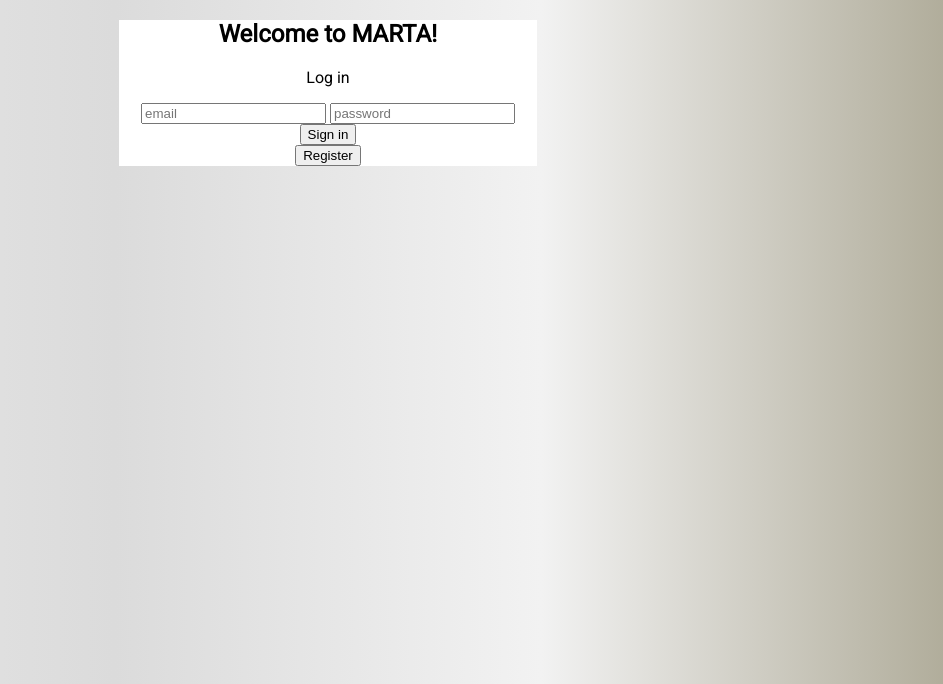
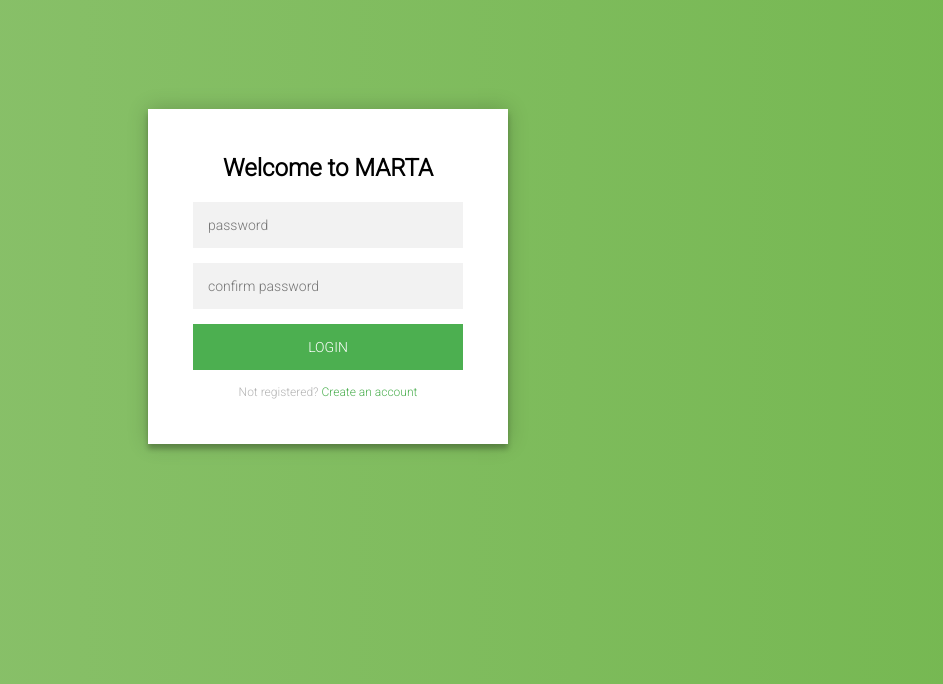
Before and after one commit to jacobcwebber/CS4400_Project, a Flask app: page / in a window 1280 px wide. Shown: the top 684 px of the page, without its empty margins (312-1255 px from the left). Run offline with Flask 2, Linux system fonts and the light colour scheme; some libraries are stand-ins or nearby versions.

Commit message:
made login and register page one thing and made it look nice

```diff
--- a/app.py
+++ b/app.py
@@ -17,9 +17,6 @@ app.config.update(
 def index():
     return render_template('index.html')
 
+#render user login page
 
-#render registration page (to be phased out and built into login w/ some js)
-@app.route('/register/', methods=['GET', 'POST'])
-def register():
-    if request.method == 'GET':
-        return render_template('register.html')
+#render admin login page
--- a/static/css/styles.css
+++ b/static/css/styles.css
@@ -1,12 +1,100 @@
+@import url(https://fonts.googleapis.com/css?family=Roboto:300);
+
+.login-page {
+  width: 360px;
+  padding: 8% 0 0;
+  margin: auto;
+}
+.form {
+  position: relative;
+  z-index: 1;
+  background: #FFFFFF;
+  max-width: 360px;
+  margin: 0 auto 100px;
+  padding: 25px 45px 45px 45px;
+  text-align: center;
+  box-shadow: 0 0 20px 0 rgba(0, 0, 0, 0.2), 0 5px 5px 0 rgba(0, 0, 0, 0.24);
+}
+.form input {
+  font-family: "Roboto", sans-serif;
+  outline: 0;
+  background: #f2f2f2;
+  width: 100%;
+  border: 0;
+  margin: 0 0 15px;
+  padding: 15px;
+  box-sizing: border-box;
+  font-size: 14px;
+}
+.form button {
+  font-family: "Roboto", sans-serif;
+  text-transform: uppercase;
+  outline: 0;
+  background: #4CAF50;
+  width: 100%;
+  border: 0;
+  padding: 15px;
+  color: #FFFFFF;
+  font-size: 14px;
+  -webkit-transition: all 0.3 ease;
+  transition: all 0.3 ease;
+  cursor: pointer;
+}
+.form button:hover,.form button:active,.form button:focus {
+  background: #43A047;
+}
+.form .message {
+  margin: 15px 0 0;
+  color: #b3b3b3;
+  font-size: 12px;
+}
+.form .message a {
+  color: #4CAF50;
+  text-decoration: none;
+}
+.form .register-form {
+  display: none;
+}
+.container {
+  position: relative;
+  z-index: 1;
+  max-width: 300px;
+  margin: 0 auto;
+}
+.container:before, .container:after {
+  content: "";
+  display: block;
+  clear: both;
+}
+.container .info {
+  margin: 50px auto;
+  text-align: center;
+}
+.container .info h1 {
+  margin: 0 0 15px;
+  padding: 0;
+  font-size: 36px;
+  font-weight: 300;
+  color: #1a1a1a;
+}
+.container .info span {
+  color: #4d4d4d;
+  font-size: 12px;
+}
+.container .info span a {
+  color: #000000;
+  text-decoration: none;
+}
+.container .info span .fa {
+  color: #EF3B3A;
+}
 body {
-    font-family: 'Roboto', sans-seif;
-    background: -webkit-linear-gradient(to right, #EAEAEA, #DBDBDB, #F2F2F2, #ADA996);
-    background: linear-gradient(to right, #EAEAEA, #DBDBDB, #F2F2F2, #ADA996);
+  background: #76b852; /* fallback for old browsers */
+  background: -webkit-linear-gradient(right, #76b852, #8DC26F);
+  background: -moz-linear-gradient(right, #76b852, #8DC26F);
+  background: -o-linear-gradient(right, #76b852, #8DC26F);
+  background: linear-gradient(to left, #76b852, #8DC26F);
+  font-family: "Roboto", sans-serif;
+  -webkit-font-smoothing: antialiased;
+  -moz-osx-font-smoothing: grayscale;
 }
-
-.content-container {
-    background-color: white;
-    width: 33%;
-    margin: 0 auto;
-    vertical-align: middle;
-}
--- a/static/js/index.js
+++ b/static/js/index.js
@@ -0,0 +1,5 @@
+$('.message a').click(function(){
+   $('form').animate({height: "toggle", opacity: "toggle"}, "slow");
+});
+
+feather.replace()
--- a/templates/index.html
+++ b/templates/index.html
@@ -1,28 +1,27 @@
 <!DOCTYPE html>
 <html>
 <head>
-    <link rel="stylesheet" type="text/css" href="{{url_for('static',filename='css/styles.css')}}">
-    <link href="https://fonts.googleapis.com/css?family=Roboto" rel="stylesheet">
+    <script src="https://ajax.googleapis.com/ajax/libs/jquery/3.2.1/jquery.min.js"></script>
+    <link rel="stylesheet" type="text/css" href="{{url_for('static', filename='css/styles.css')}}">
 </head>
 <body>
-    <div class='content-container'>
-        <div class='welcome-box'>
-            <center>
-                <h2>Welcome to MARTA!</h2>
-                <p>Log in</p>
-                <input type-"text" placeholder="email"/>
-                <input type-"text" placeholder="password"/>
-                <div class="buttons">
-                    <form action ='/login/' method='GET'>
-                        <input type="submit" name="submit" value="Sign in"/>
-                    </form>
-                    <form action ='/register/' method='GET'>
-                        <input type="submit" name = "submit" value="Register">
-                    </form>
-                </div>
-            </center>
+    <div class="login-page">
+        <div class="form">
+            <h2>Welcome to MARTA</h2>
+            <form class="register-form">
+                <input classtype="text" placeholder="email"/>
+                <input type="password" placeholder="password"/>
+                <button>create</button>
+                <p class="message">Already registered? <a href="#">Sign In</a></p>
+            </form>
+            <form class="login-form"
+                <input type="text" placeholder="email"/>
+                <input type="password" placeholder="password"/>
+                <input type="password" placeholder="confirm password"/>
+                <button>login</button>
+                <p class="message">Not registered? <a href="#">Create an account</a></p>
+            </form>
         </div>
     </div>
-    <script src="index.js"/>
+    <script type="text/javascript" src="{{url_for('static', filename='js/index.js')}}"></script>
 </body>
-</html>
```
Also changed, not shown: templates/register.html (deleted, +0 -13 lines).
